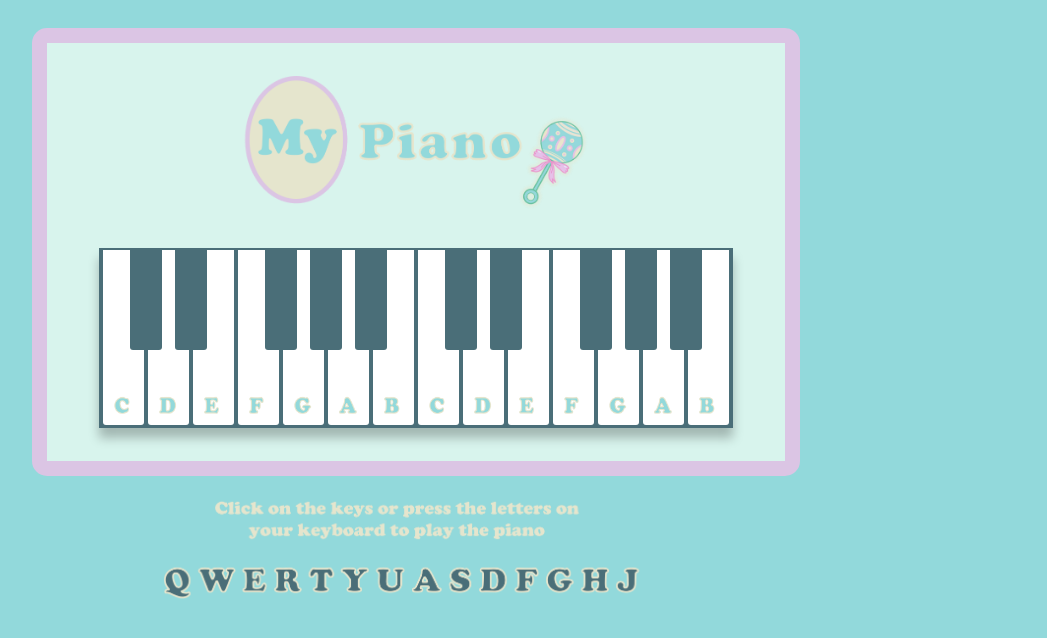
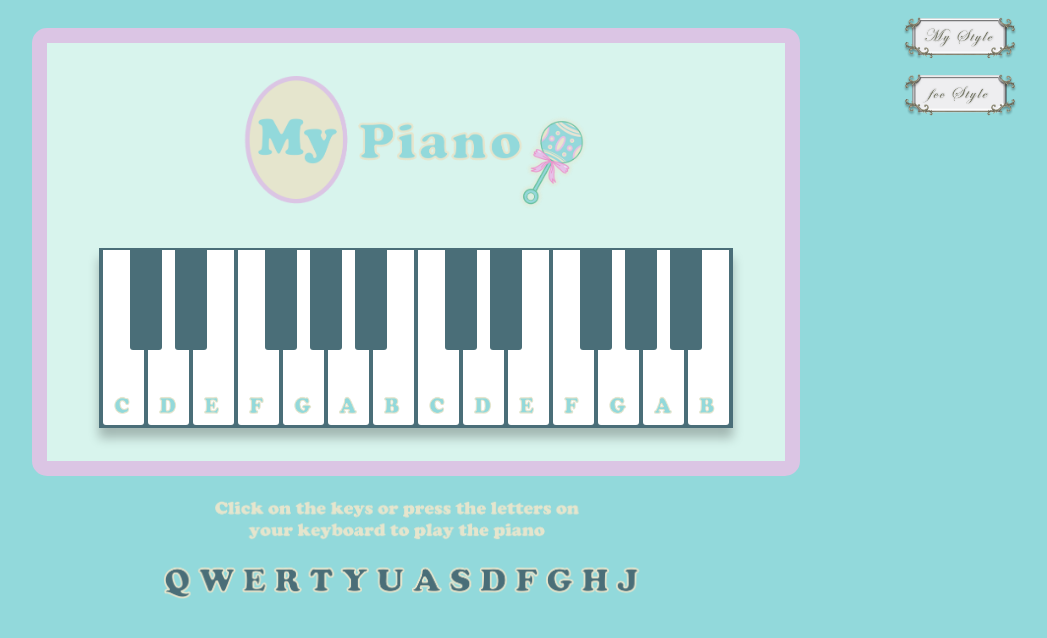
Before and after one commit to Gemdelle/fCC-RWD-12-Piano, a plain HTML site: page index.html in a window 1280 px wide. Shown: the whole page, without its empty margins (224-1271 px from the left). Drawn offline with Linux system fonts and the light colour scheme.

Commit message:
button styles.

```diff
--- a/index.html
+++ b/index.html
@@ -9,6 +9,9 @@
 </head>
 
 <body>
+    <div class="my-style"><a href="https://gemdelle.github.io/fCC-RWD-12-Piano/"></a></div>
+    <div class="fcc-style"><a href="https://gemdelle.github.io/fCC-RWD-12-Piano/original"></a></div>
+
     <div id="piano">
         <div id="title"></div>
         <div class="keys">
--- a/styles.css
+++ b/styles.css
@@ -1,5 +1,48 @@
 html {
     box-sizing: border-box;
+  }
+
+  .my-style,
+  .fcc-style {
+      height: 6vw;
+      width: 9vw;
+      background-image: url(Images/style-my.png);
+      background-size: contain;
+      background-repeat: no-repeat;
+      background-position: center;
+      position: absolute;
+      z-index: 999;
+  }
+
+  .my-style {
+      background-image: url(Images/style-my.png);
+      right: 3vw;
+      top: 0;
+  }
+
+  .fcc-style {
+      background-image: url(Images/style-fcc.png);
+      right: 3vw;
+      top: 4.5vw;
+  }
+
+  .my-style a,
+  .fcc-style a {
+      height: 100%;
+      width: 100%;
+      display: block;
+  }
+
+  .my-style:hover,
+  .fcc-style:hover {
+      transform: scale(105%);
+      transition: all 300ms ease-in-out;
+  }
+
+  .my-style:not(:hover),
+  .fcc-style:not(:hover) {
+      transform: scale(100%);
+      transition: all 300ms ease-in-out;
   }
 
   *, *::before, *::after {
--- a/stylesPERSONAL.css
+++ b/stylesPERSONAL.css
@@ -1,5 +1,48 @@
 html {
     box-sizing: border-box;
+}
+
+.my-style,
+.fcc-style {
+    height: 6vw;
+    width: 9vw;
+    background-image: url(Images/style-my.png);
+    background-size: contain;
+    background-repeat: no-repeat;
+    background-position: center;
+    position: absolute;
+    z-index: 999;
+}
+
+.my-style {
+    background-image: url(Images/style-my.png);
+    right: 3vw;
+    top: 0;
+}
+
+.fcc-style {
+    background-image: url(Images/style-fcc.png);
+    right: 3vw;
+    top: 4.5vw;
+}
+
+.my-style a,
+.fcc-style a {
+    height: 100%;
+    width: 100%;
+    display: block;
+}
+
+.my-style:hover,
+.fcc-style:hover {
+    transform: scale(105%);
+    transition: all 300ms ease-in-out;
+}
+
+.my-style:not(:hover),
+.fcc-style:not(:hover) {
+    transform: scale(100%);
+    transition: all 300ms ease-in-out;
 }
 
 *,
```
Also changed, not shown: original.html (+3 -0 lines), Images/style-fcc.png (added), Images/style-my.png (added).
